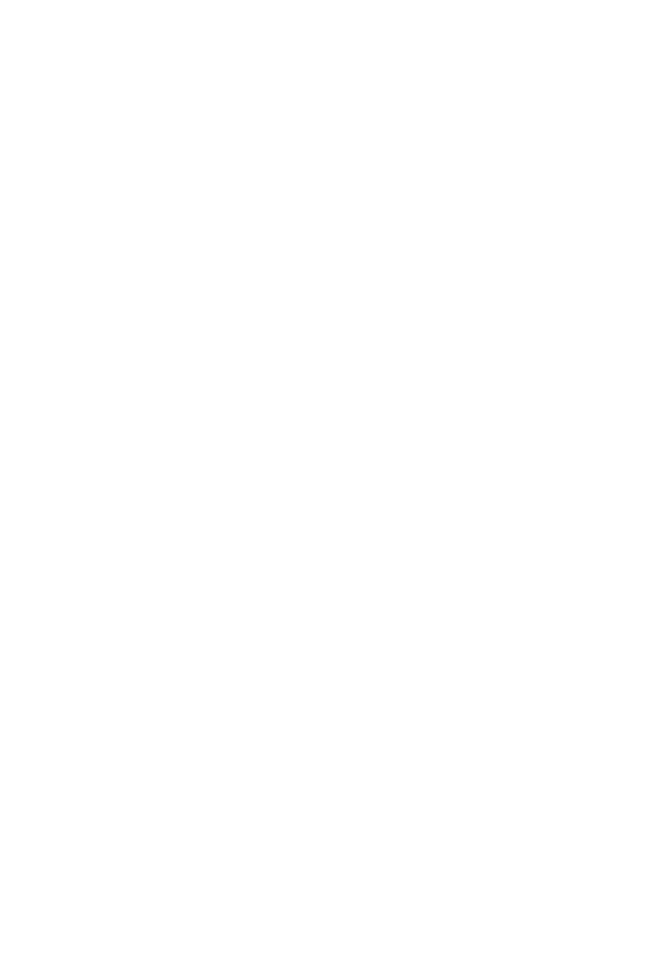
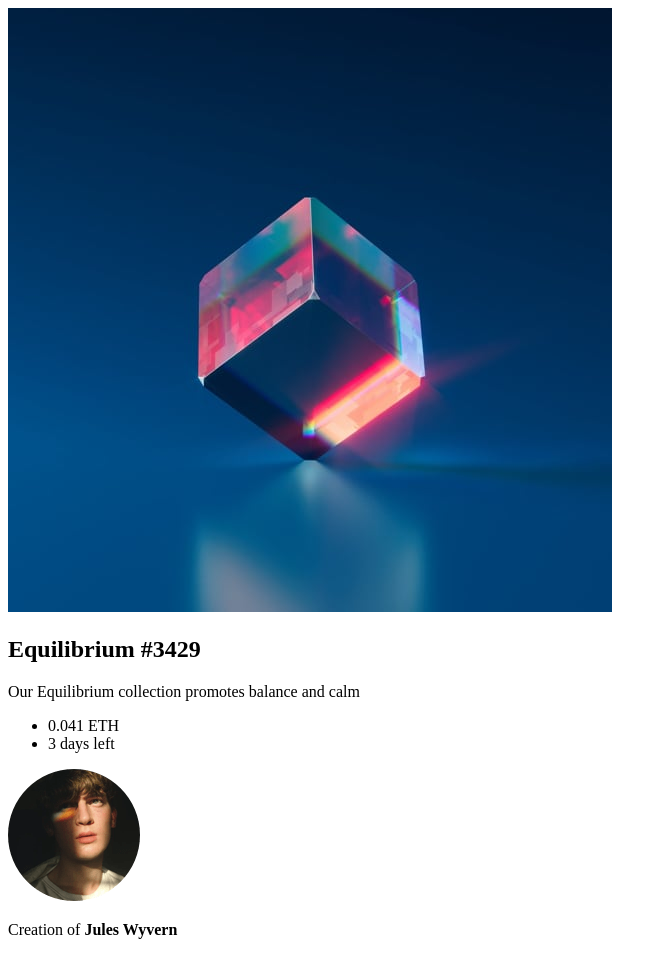
Before and after one commit to caieradev/NFTCardChallenge, a plain HTML site: page index.html in a window 1280 px wide. Shown: the whole page, without its empty margins (0-667 px from the left). Before the commit the page ends 800 px from the top, so only its background shows below. Drawn offline with Linux system fonts and the light colour scheme.

Commit message:
first html model

```diff
--- a/index.html
+++ b/index.html
@@ -11,6 +11,33 @@
 
 <body>
 
+    <main>
+
+        <section class="img">
+
+            <img src="./images/image-equilibrium.jpg" alt="Equilibrium">
+
+            <img src="./images/icon-view.svg" class="view">
+
+        </section>
+
+        <section class="text">
+
+            <h1>Equilibrium #3429</h1>
+            <p>Our Equilibrium collection promotes balance and calm</p>
+
+            <ul>
+                <li class="etherium">0.041 ETH</li>
+                <li class="time-left">3 days left</li>
+            </ul>
+
+            <img src="./images/image-avatar.png" alt="Profile picture">
+            <p>Creation of <strong>Jules Wyvern</strong></p>
+
+        </section>
+
+    </main>
+
 </body>
 
 </html>
```
